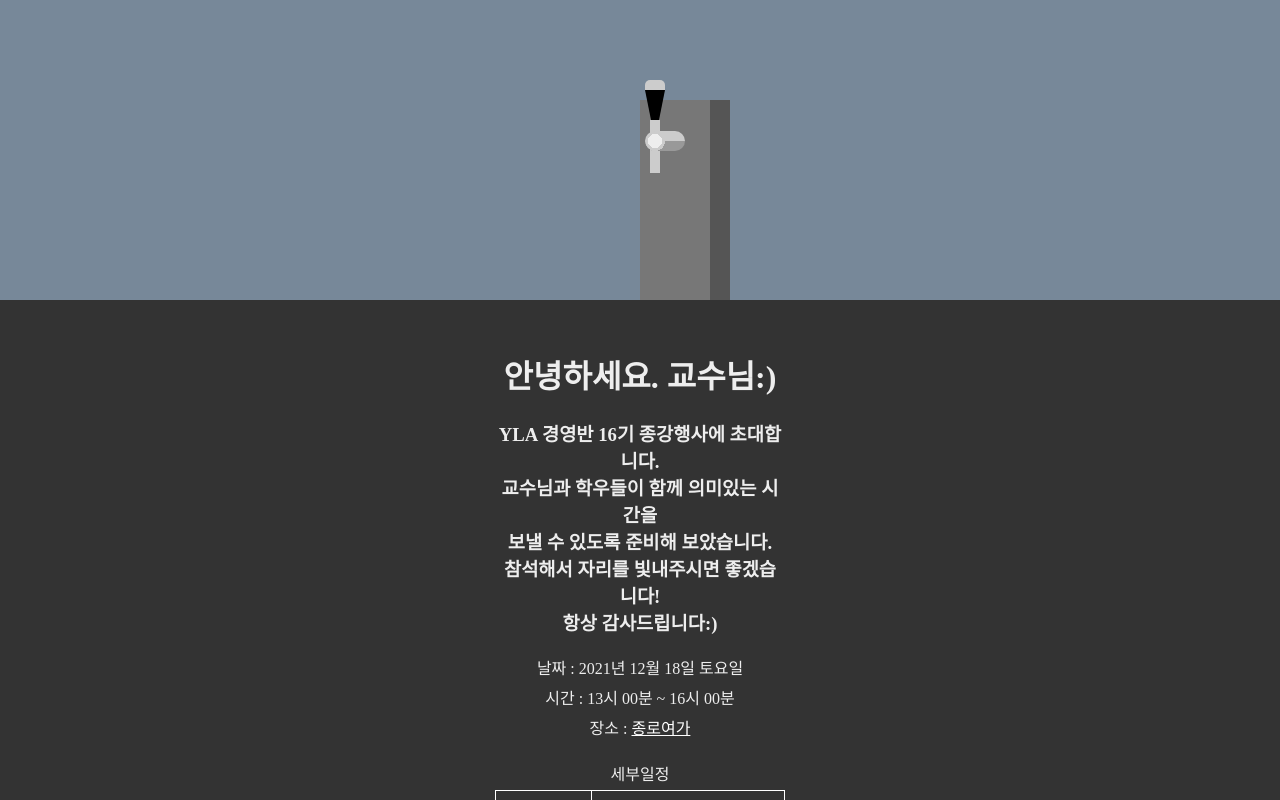
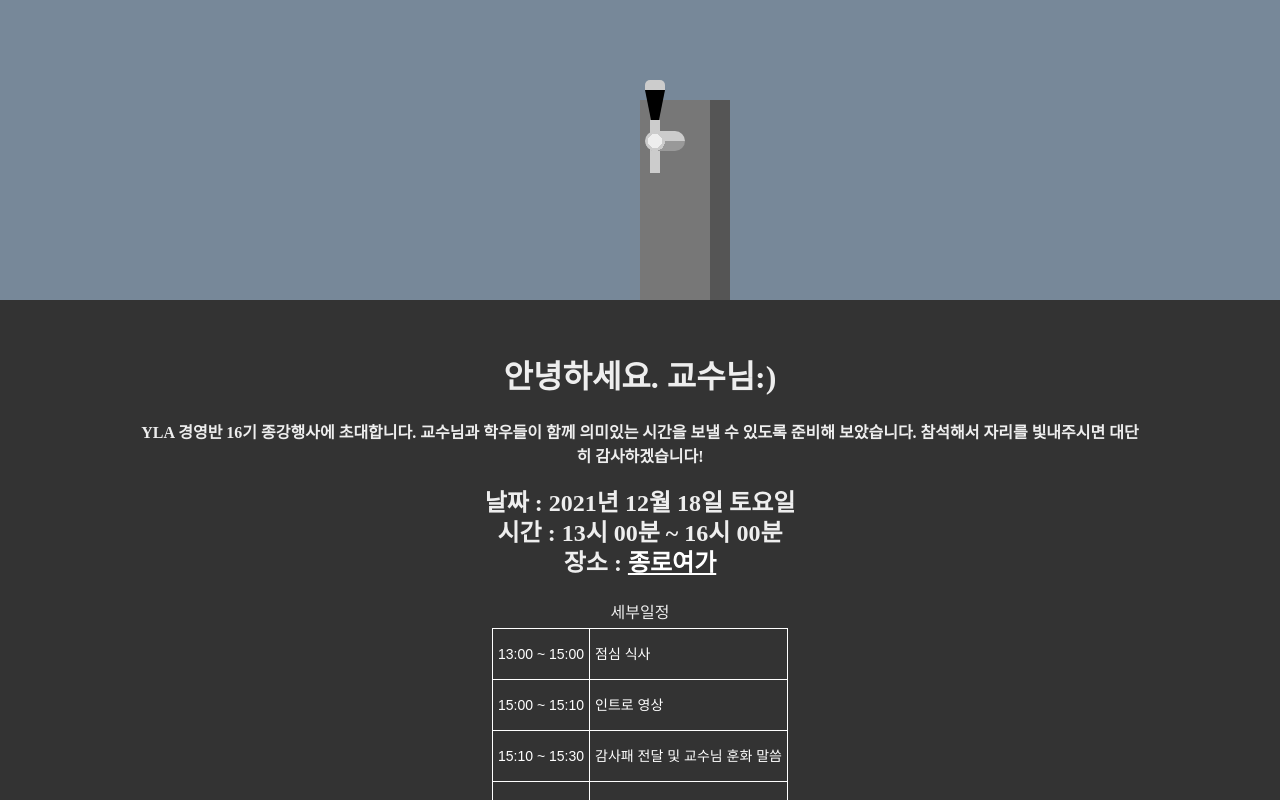
Before and after one commit to rollingman1/party-invitation, a Vue app in the folder invitation/: page / in a window 1280 px wide. Shown: the top 800 px of the page. Built offline with nearby package versions, Linux system fonts and the light colour scheme; a web font is replaced by a local one.

Commit message:
Update App.vue

```diff
--- a/invitation/src/App.vue
+++ b/invitation/src/App.vue
@@ -14,17 +14,16 @@
     <div class="letter">
         <div class="text">
             <h1> 안녕하세요. 교수님:) </h1>
-            <h3> YLA 경영반 16기 종강행사에 초대합니다.<br/>
-            교수님과 학우들이 함께 의미있는 시간을<br/>
-            보낼 수 있도록 준비해 보았습니다.<br/>
-            참석해서 자리를 빛내주시면 좋겠습니다!<br/>
-            항상 감사드립니다:)<br/> </h3>
+            <h4> YLA 경영반 16기 종강행사에 초대합니다.
+            교수님과 학우들이 함께 의미있는 시간을
+            보낼 수 있도록 준비해 보았습니다.
+            참석해서 자리를 빛내주시면 대단히 감사하겠습니다!<br/></h4>
             <div class="content">
-              <p>
+              <p><h2>
                   날짜 : 2021년 12월 18일 토요일<br/>
                   시간 : 13시 00분 ~ 16시 00분 <br/>
                   장소 : <a href="http://naver.me/51YDhpaE" style="color:white">종로여가</a>
-              </p>
+              </h2></p>
               <p>
                   세부일정<br/>
                     <table class="tg">
```
